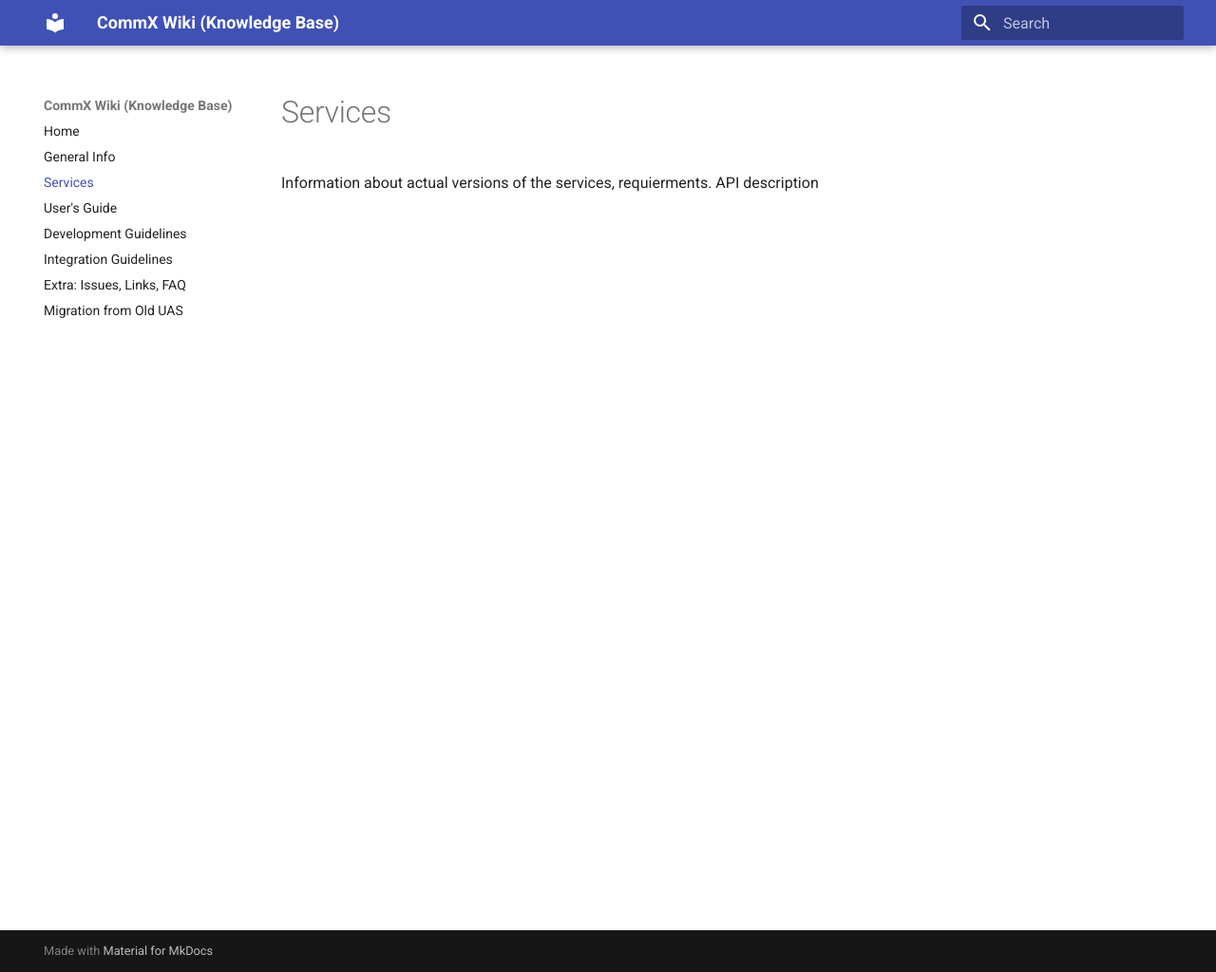
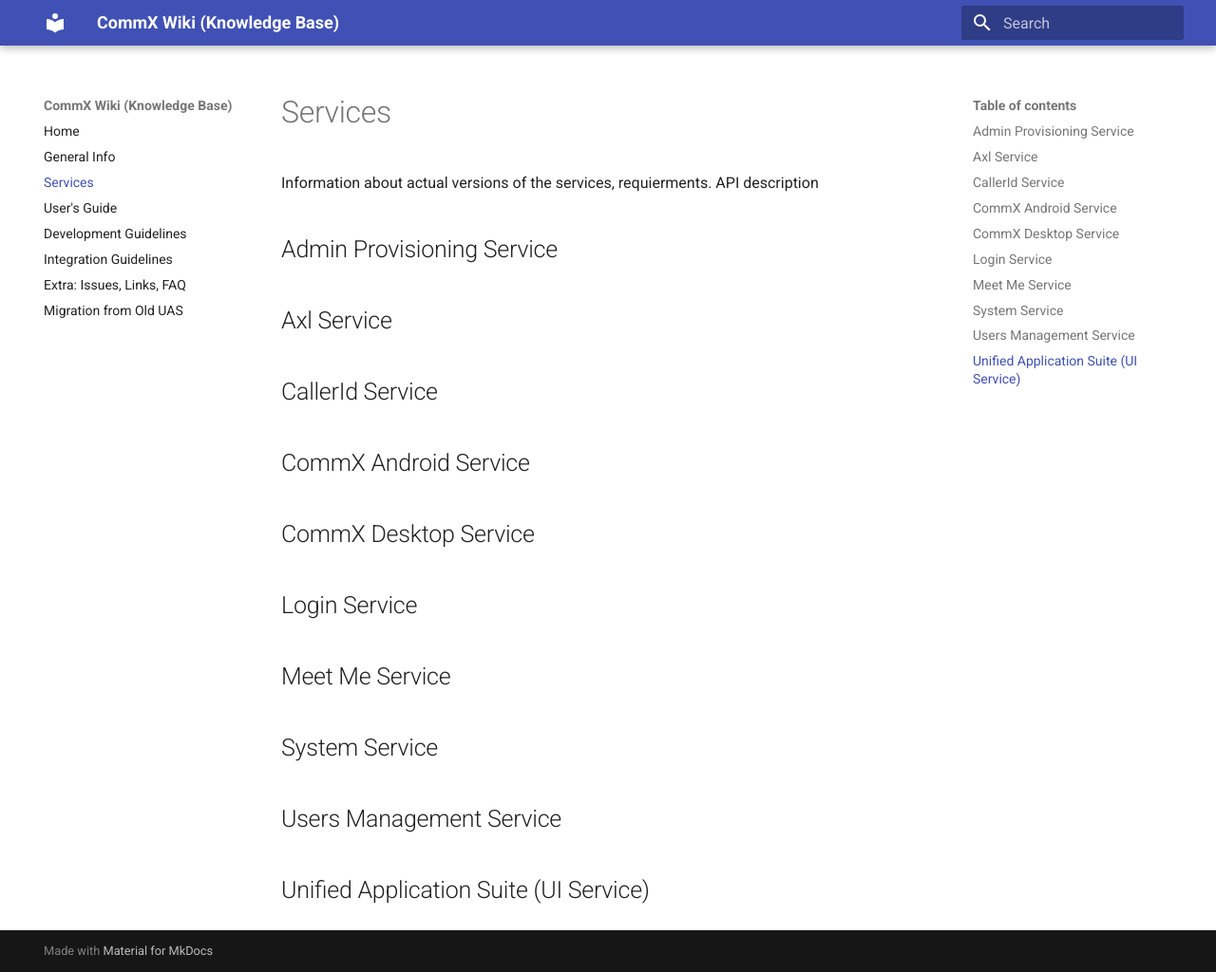
Before and after one commit to tykooon/commx-wiki, an MkDocs documentation site: the page built from docs/10-services/index.md, in a window 1280 px wide and 1024 px high. Shown: the whole window at 95% size. Built offline with MkDocs 1.6.1 and Material for MkDocs 9.7.7, drawn with Linux system fonts in a browser that asks for light colours.

Commit message:
Updated Note docs/10-services/index.md

```diff
--- a/docs/10-services/index.md
+++ b/docs/10-services/index.md
@@ -1,3 +1,23 @@
 # Services
 
 Information about actual versions of the services, requierments. API description
+
+## Admin Provisioning Service
+
+## Axl Service
+
+## CallerId Service
+
+## CommX Android Service
+
+## CommX Desktop Service
+
+## Login Service
+
+## Meet Me Service
+
+## System Service
+
+## Users Management Service
+
+## Unified Application Suite (UI Service)
```
